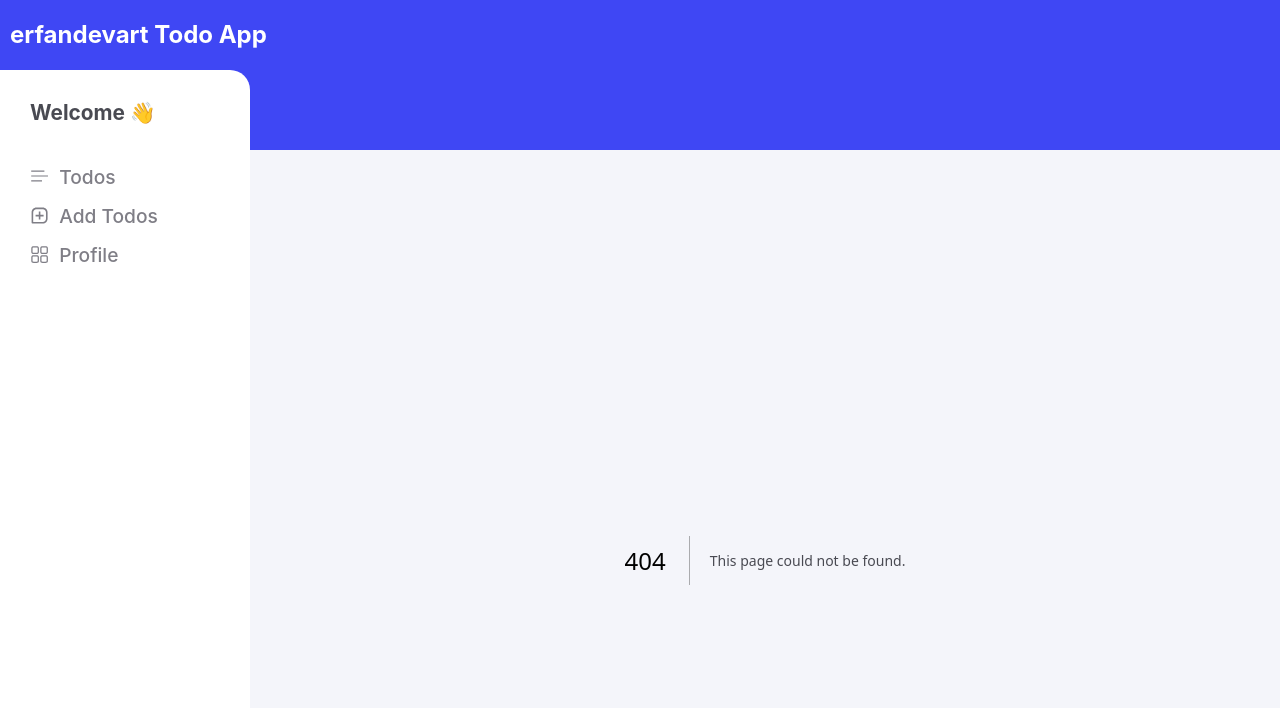
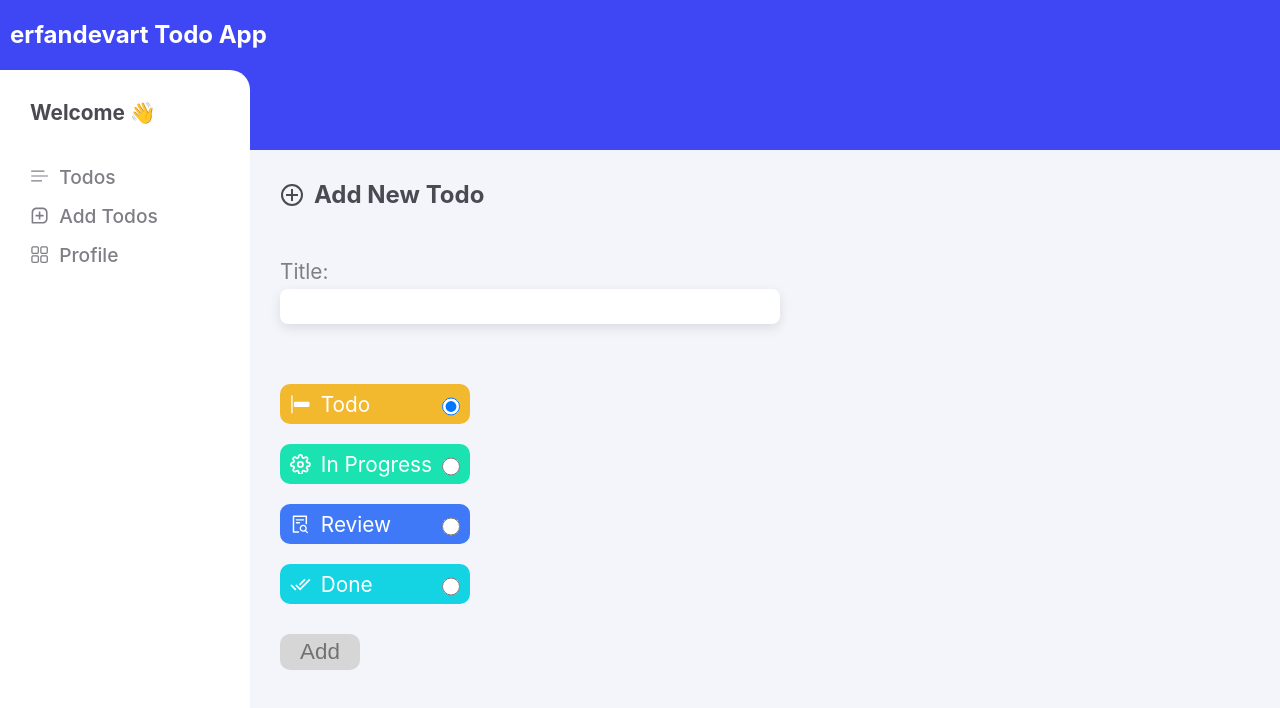
Before and after one commit to erfandevart/Next-Fullstack-Todo, a Next.js app: page /add-todo in a window 1280 px wide. Before the commit this address had no page. Shown: the top 708 px of the page. Built offline with nearby package versions, Linux system fonts and the light colour scheme.

Commit message:
add client todos

```diff
--- /dev/null
+++ b/components/elements/RadioButton.js
@@ -0,0 +1,19 @@
+function RadioButton({ title, value, status, setStatus, children }) {
+  return (
+    <div className={value}>
+      <label htmlFor={value}>
+        {children}
+        {title}
+      </label>
+      <input
+        type="radio"
+        id={value}
+        value={value}
+        checked={status === value}
+        onChange={(e) => setStatus(e.target.value)}
+      />
+    </div>
+  );
+}
+
+export default RadioButton;
--- /dev/null
+++ b/components/templates/AddTodoPage.js
@@ -0,0 +1,96 @@
+import { GrAddCircle } from "react-icons/gr";
+import { BsAlignStart } from "react-icons/bs";
+import { FiSettings } from "react-icons/fi";
+import { AiOutlineFileSearch } from "react-icons/ai";
+import { MdDoneAll } from "react-icons/md";
+import { useState } from "react";
+import RadioButton from "../elements/RadioButton";
+import { ToastContainer, toast } from "react-toastify";
+
+function AddTodoPage() {
+  const [title, setTitle] = useState("");
+  const [status, setStatus] = useState("todo");
+
+  const addHandler = async () => {
+    const res = await fetch("/api/todos", {
+      method: "POST",
+      headers: {
+        "Content-Type": "application/json",
+      },
+      body: JSON.stringify({
+        title: title,
+        status: status,
+      }),
+    });
+
+    const data = await res.json();
+    console.log(data);
+
+    if (data.status === "success") {
+      setTitle("");
+      setStatus("todo");
+      toast.success("Todo added successfully!", { toastId: "todo-success" });
+    }
+  };
+
+  return (
+    <div className="add-form">
+      <h2>
+        <GrAddCircle />
+        Add New Todo
+      </h2>
+      <div className="add-form__input">
+        <div className="add-form__input--first">
+          <label htmlFor="title">Title:</label>
+          <input
+            id="title"
+            type="text"
+            value={title}
+            onChange={(e) => setTitle(e.target.value)}
+          />
+        </div>
+        <div className="add-form__input--second">
+          <RadioButton
+            title="Todo"
+            value="todo"
+            status={status}
+            setStatus={setStatus}
+          >
+            <BsAlignStart />
+          </RadioButton>
+
+          <RadioButton
+            title="In Progress"
+            value="inProgress"
+            status={status}
+            setStatus={setStatus}
+          >
+            <FiSettings />
+          </RadioButton>
+
+          <RadioButton
+            title="Review"
+            value="review"
+            status={status}
+            setStatus={setStatus}
+          >
+            <AiOutlineFileSearch />
+          </RadioButton>
+
+          <RadioButton
+            title="Done"
+            value="done"
+            status={status}
+            setStatus={setStatus}
+          >
+            <MdDoneAll />
+          </RadioButton>
+        </div>
+        <button onClick={addHandler}>Add</button>
+      </div>
+      <ToastContainer />
+    </div>
+  );
+}
+
+export default AddTodoPage;
--- a/package.json
+++ b/package.json
@@ -15,7 +15,8 @@
     "next-auth": "^4.24.11",
     "react": "^19.0.0",
     "react-dom": "^19.0.0",
-    "react-icons": "^5.5.0"
+    "react-icons": "^5.5.0",
+    "react-toastify": "^11.0.5"
   },
   "devDependencies": {
     "@eslint/eslintrc": "^3",
--- /dev/null
+++ b/pages/add-todo.js
@@ -0,0 +1,8 @@
+import AddTodoPage from "@/components/templates/AddTodoPage";
+import React from "react";
+
+function AddTodo() {
+  return <AddTodoPage />;
+}
+
+export default AddTodo;
```
Also changed, not shown: 1 other file (tests, documents, lock files or other folders).
